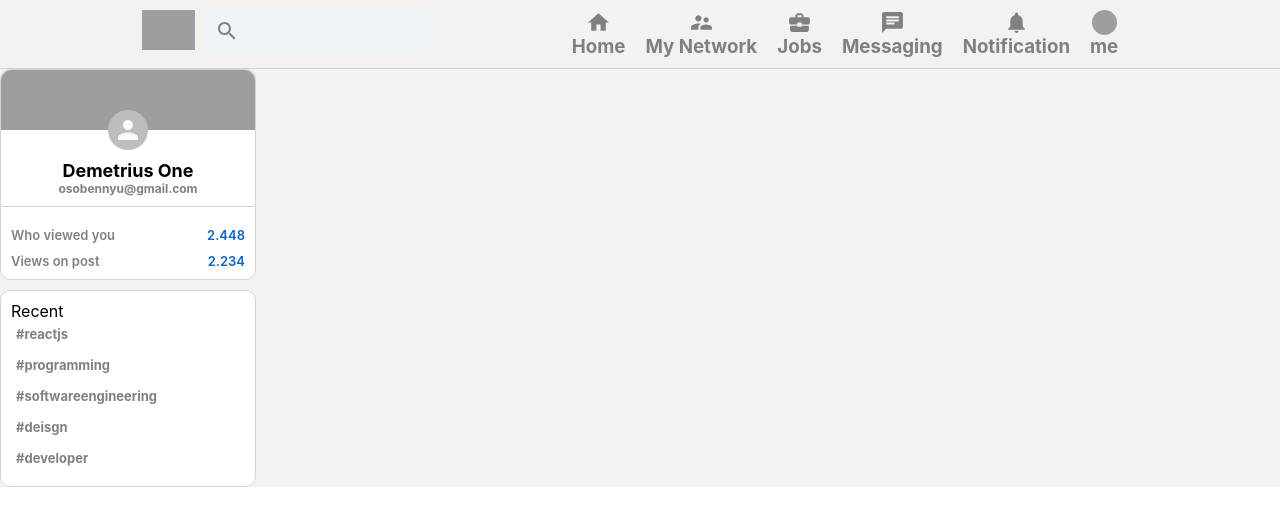
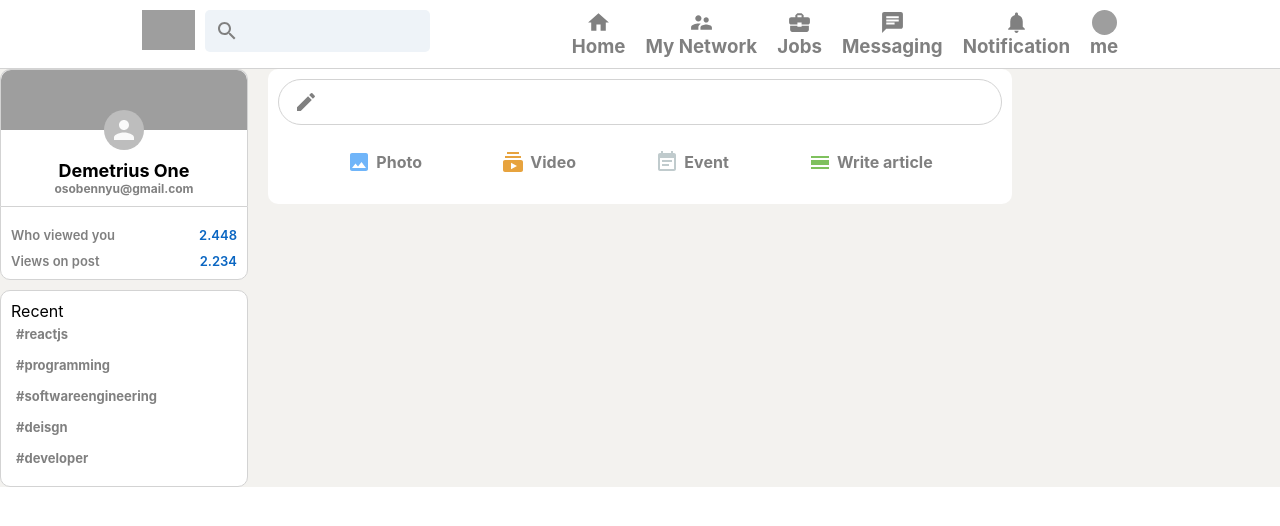
Before and after one commit to Demetriusone/linkedin-clone, a React (Create React App) app: page / in a window 1280 px wide. Shown: the top 526 px of the page. Built offline with nearby package versions, Linux system fonts and the light colour scheme; grey boxes are pictures that could not be loaded.

Commit message:
add feed section

```diff
--- a/src/App.js
+++ b/src/App.js
@@ -2,6 +2,7 @@
 import "./App.css";
 import Header from "./Header";
 import Sidebar from "./Sidebar";
+import Feed from "./Feed";
 
 function App() {
   return (
@@ -9,6 +10,7 @@
       <Header />
       <div className="app__body">
         <Sidebar />
+        <Feed/>
       </div>
 
       {/* App Body */}
--- /dev/null
+++ b/src/Feed.css
@@ -0,0 +1,41 @@
+.feed {
+  flex: 0.6;
+  margin: 0 20px;
+}
+.feed__inputContainer {
+  background-color: white;
+  justify-content: space-evenly;
+  padding: 10px;
+  padding-bottom: 20px;
+  border-radius: 10px;
+  margin-bottom: 10px;
+  border-radius: 10px;
+  margin-bottom: 20px;
+}
+
+.feed__input {
+  border: 1px solid lightgray;
+  border-radius: 30px;
+  display: flex;
+  padding: 10px;
+  color: gray;
+  padding-left: 15px;
+}
+.feed__input > form {
+  display: flex;
+  width: 100%;
+}
+.feed__input > form > input {
+  border: none;
+  flex: 1;
+  margin-left: 10px;
+  outline-width: 0;
+  font-weight: 600;
+}
+.feed__input > form > button {
+  display: none;
+}
+.feed__inputOptions {
+  display: flex;
+  justify-content: space-evenly;
+}
--- /dev/null
+++ b/src/Feed.js
@@ -0,0 +1,36 @@
+import React from "react";
+import "./Feed.css";
+import CreateIcon from "@mui/icons-material/Create";
+import ImageIcon from "@mui/icons-material/Image";
+import InputOption from "./InputOption";
+import SubscriptionsIcon from "@mui/icons-material/Subscriptions";
+import EventNoteIcon from "@mui/icons-material/EventNote";
+import CalendarViewDayIcon from "@mui/icons-material/CalendarViewDay";
+
+const Feed = () => {
+  return (
+    <div className="feed">
+      <div className="feed__inputContainer">
+        <div className="feed__input">
+          <CreateIcon />
+          <form>
+            <input type="text" />
+            <button>Send</button>
+          </form>
+        </div>
+        <div className="feed__inputOptions">
+          <InputOption Icon={ImageIcon} title="Photo" color="#70b5f9" />
+          <InputOption Icon={SubscriptionsIcon} title="Video" color="#e7a33e" />
+          <InputOption Icon={EventNoteIcon} title="Event" color="#c0cbcd" />
+          <InputOption
+            Icon={CalendarViewDayIcon}
+            title="Write article"
+            color="#7fc15e"
+          />
+        </div>
+      </div>
+    </div>
+  );
+};
+
+export default Feed;
--- a/src/Header.css
+++ b/src/Header.css
@@ -1,5 +1,6 @@
 .header {
   position: sticky;
+  background-color: white;
   top: 0;
   display: flex;
   padding-bottom: 10px;
--- /dev/null
+++ b/src/InputOption.css
@@ -0,0 +1,17 @@
+.inputOption {
+  display: flex;
+  align-items: center;
+  margin-top: 15px;
+  color: gray;
+  padding: 10px;
+  cursor: pointer;
+}
+
+.inputOption:hover {
+  background-color: whitesmoke;
+  border-radius: 10px;
+}
+
+.inputOption > h4 {
+  margin-left: 5px;
+}
--- /dev/null
+++ b/src/InputOption.js
@@ -0,0 +1,12 @@
+import React from "react";
+import "./InputOption.css";
+const InputOption = ({ color, title, Icon }) => {
+  return (
+    <div className="inputOption">
+      <Icon style={{ color: color }} />
+      <h4> {title} </h4>
+    </div>
+  );
+};
+
+export default InputOption;
```
